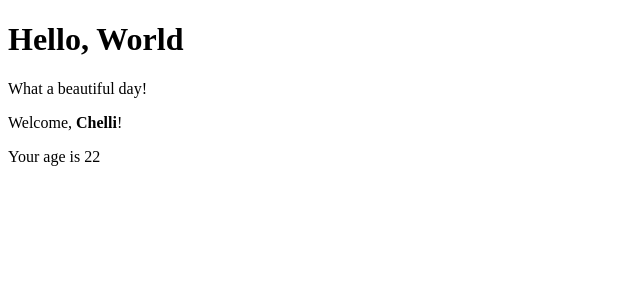
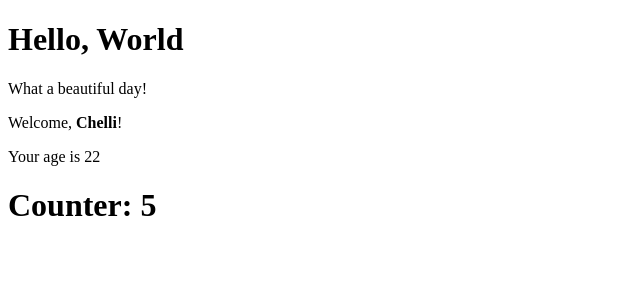
Before and after one commit to Gilxhon001/ReactJsExercises, a React (Create React App) app: page / in a window 1280 px wide. Shown: the top 300 px of the page, without its empty margins (0-640 px from the left). Built offline with nearby package versions, Linux system fonts and the light colour scheme.

Commit message:
State 01 Finished

```diff
--- a/src/App.js
+++ b/src/App.js
@@ -1,4 +1,5 @@
 import React from "react";
+import { Counter } from "./Counter";
 import { Hello } from "./Hello";
 import { Welcome } from "./Welcome";
 
@@ -8,6 +9,7 @@
             <div>
                 <Hello />
                 <Welcome name={<strong>Chelli</strong>} age={22} />
+                <Counter />
             </div>
         )
     }
--- /dev/null
+++ b/src/Counter.js
@@ -0,0 +1,27 @@
+import React from "react";
+
+export class Counter extends React.Component {
+    state = {
+        count: 0
+    }
+
+    constructor(props) {
+        super(props)
+
+        setInterval(() => {
+            this.setState({
+                count: this.state.count + 1
+            })
+        }, 1000)
+
+    }
+
+    render() {
+        return (
+
+            <div>
+                <h1>Counter: {this.state.count}</h1>
+            </div>
+        )
+    }
+}
```
